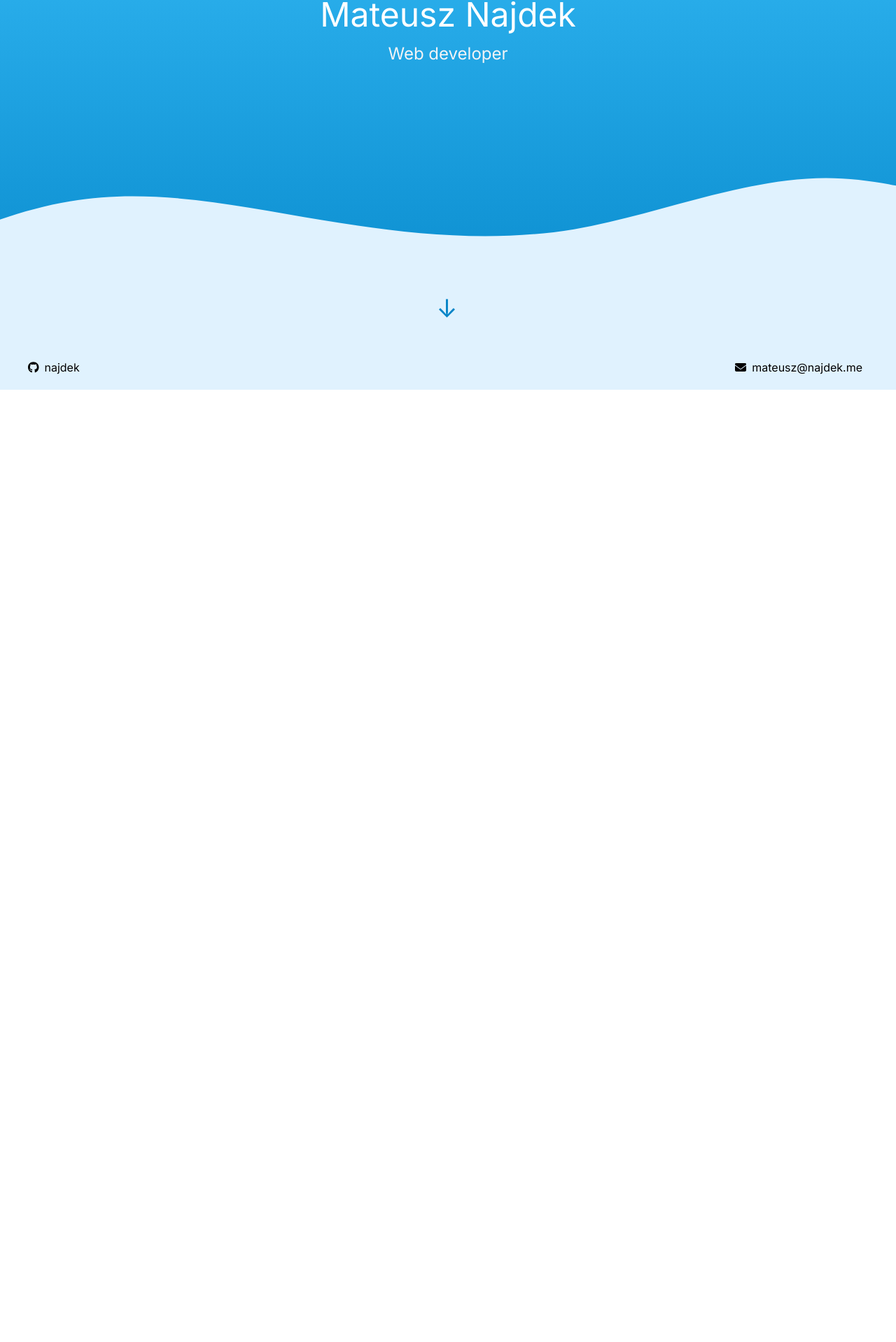
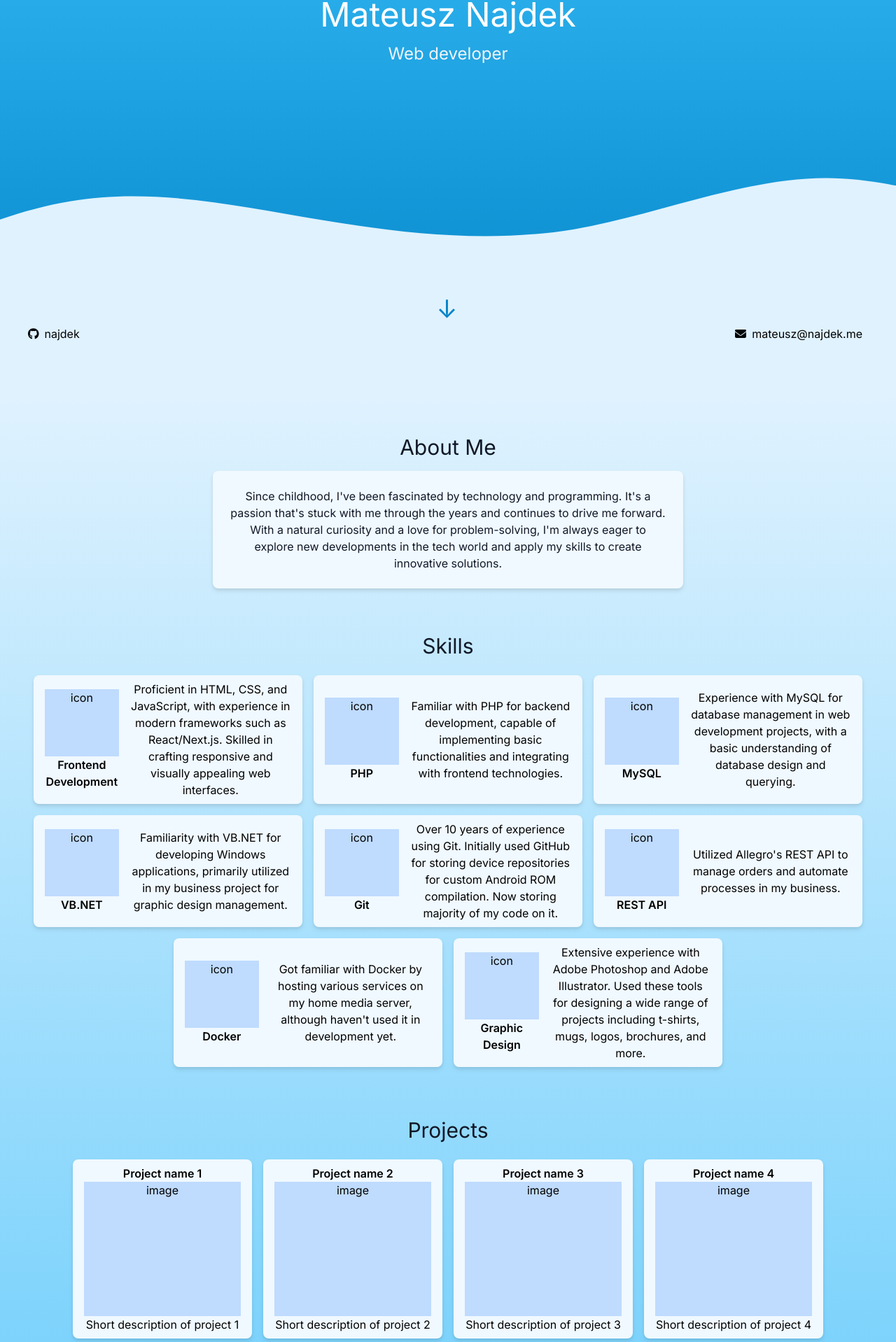
Before and after one commit to najdek/najdek-me, a Next.js app: page / in a window 1280 px wide. Shown: the part 243-2161 px from the top of the page at 70% size. Before the commit the page ends 800 px from the top, so only its background shows below. Built offline with nearby package versions, Linux system fonts and the light colour scheme.

Commit message:
Removed scroll snap, added fade animation to arrow

```diff
--- a/src/app/globals.css
+++ b/src/app/globals.css
@@ -10,3 +10,24 @@
 	40% {transform: translateY(-1.5rem);}
 	60% {transform: translateY(-.75rem);}
 }
+
+.fadeout-animation {
+	transition: all 0.5s ease-in-out 0s;
+	opacity: 0;
+}
+
+@keyframes fadeout {
+	from { opacity: 1; }
+	to { opacity: 0; }
+}
+
+
+.fadein-animation {
+	transition: all 0.5s ease-in-out 0s;
+	opacity: 1;
+}
+
+@keyframes fadein {
+	from { opacity: 0; }
+	to { opacity: 1; }
+}
--- a/src/app/page.tsx
+++ b/src/app/page.tsx
@@ -3,43 +3,55 @@ import { AboutMe } from "@/components/aboutme";
 import { NavbarFixed, NavbarHome } from "@/components/navbar";
 import { AllProjects } from "@/components/projects";
 import { AllSkills } from "@/components/skills";
-import { SyntheticEvent, useEffect, useRef, useState } from "react";
+import { useEffect, useRef, useState } from "react";
 
 export default function Home() {
   const [scrollPos, setScrollPos] = useState(0);
-  const handleScroll = (e: SyntheticEvent) => {
-    const target = e.target as HTMLElement;
-    let scrollPercent = Math.round(target.scrollTop / window.innerHeight * 100);
+  const [navbarHomeTop, setNavbarHomeTop] = useState(0);
+  const navbarHome = useRef<null | HTMLDivElement>(null);
+  const arrowBtn = useRef<null | HTMLDivElement>(null);
+  const bottomSection = useRef<null | HTMLDivElement>(null);
+
+  const handleScroll = () => {
+    let scrollPercent = Math.round(window.scrollY / window.innerHeight * 100);
     setScrollPos(scrollPercent);
-  }
-
-  const arrowBtn = useRef<null | HTMLDivElement>(null);
-
-  const handleArrowClick = () => {
-    if (arrowBtn.current) {
-      arrowBtn.current.scrollIntoView({ behavior: "smooth" });
+    if (navbarHome.current) {
+      setNavbarHomeTop(navbarHome.current.getBoundingClientRect().top)
     }
   }
 
+  const handleArrowClick = () => {
+    if (bottomSection.current) {
+      bottomSection.current.scrollIntoView({ behavior: "smooth", block: "start" });
+    }
+  }
+
+  useEffect(() => {
+    window.addEventListener("scroll", handleScroll);
+    return () => {
+      window.removeEventListener("scroll", handleScroll);
+    };
+  }, [])
+
   return (
     <main>
-      <div onScroll={handleScroll} className={`${scrollPos < 90 ? "snap-y" : "snap-none"} snap-mandatory overflow-y-scroll h-screen flex-grow z-0 bg-gradient-to-t from-sky-600 to-sky-400`}>
-        <section className="flex justify-between flex-col supports-[height:100cqh]:h-[100cqh] supports-[height:100svh]:h-[100svh] relative snap-always snap-center">
+      <div className={`h-screen flex-grow z-0 bg-gradient-to-t from-sky-600 to-sky-400`}>
+        <section className="flex justify-between flex-col supports-[height:100cqh]:h-[100cqh] supports-[height:100svh]:h-[100svh] relative">
           <div className="absolute z-1 -bottom-1 left-0 w-full min-h-[50vh] bg-top bg-cover" style={{ backgroundImage: `url('/waves-02.svg')` }}>
           </div>
-          <div ref={arrowBtn} className="absolute z-1 bottom-36 sm:bottom-24 lg:bottom-16 left-1/2 -translate-x-1/2 p-8 cursor-pointer" onClick={handleArrowClick}>
+          <div ref={arrowBtn} className={`absolute z-1 bottom-36 sm:bottom-24 lg:bottom-16 left-1/2 -translate-x-1/2 p-8 cursor-pointer ${scrollPos > 5 ? "fadeout-animation pointer-events-none" : "fadein-animation"}`} onClick={handleArrowClick}>
             <div className="bounce-animation">
-              <div className={`rotate-90 text-4xl text-sky-600 ${scrollPos > 5 ? "invisible" : "visible"}`}>{'->'}</div>
+              <div className={`rotate-90 text-4xl text-sky-600`}>{'->'}</div>
             </div>
           </div>
           <div className="flex flex-col mx-auto text-center pt-[30vh] relative">
             <h1 className="text-3xl md:text-5xl text-white">Mateusz Najdek</h1>
             <h2 className="text-l md:text-2xl mt-4 text-gray-100">Web developer</h2>
           </div>
-          <NavbarHome scrollPos={scrollPos} />
+          <NavbarHome passRef={navbarHome} navbarHomeTop={navbarHomeTop} />
         </section>
-        <section className="flex justify-between flex-col snap-start min-h-screen relative bg-gradient-to-b from-sky-100 to-sky-300">
-          <NavbarFixed scrollPos={scrollPos} />
+        <section ref={bottomSection} className="flex justify-between flex-col min-h-screen relative bg-gradient-to-b from-sky-100 to-sky-300">
+          <NavbarFixed navbarHomeTop={navbarHomeTop} />
           <div className="flex flex-col mx-auto mt-16 min-h-screen">
             <AboutMe />
             <AllSkills />
--- a/src/app/project/[id]/page.tsx
+++ b/src/app/project/[id]/page.tsx
@@ -4,10 +4,11 @@ import Link from "next/link";
 
 export default function ProjectPage({ params }: { params: { id: string } }) {
   const projectId = params.id;
+
   return (
     <div>
       <NavbarFixed />
-      <section className="flex justify-between flex-col snap-always snap-start min-h-screen relative bg-gradient-to-b from-sky-100 to-sky-300">
+      <section className="flex justify-between flex-col min-h-screen relative bg-gradient-to-b from-sky-100 to-sky-300">
         <div className="flex flex-col mx-auto mt-16 min-h-screen">
           <Link href="../#projects">{`<- Go Back`}</Link>
           {projectId}
--- a/src/components/navbar.tsx
+++ b/src/components/navbar.tsx
@@ -13,7 +13,7 @@ export function NavbarContent() {
 
 export function NavbarFixed(props: any) {
     return (
-        <div className={`fixed z-10 top-0 left-0 w-full rounded-b-2xl backdrop-blur-md bg-opacity-50 bg-sky-100 ${(props.scrollPos > 85 || props.scrollPos == undefined) ? "visible" : "invisible"}`}>
+        <div className={`fixed z-10 top-0 left-0 w-full rounded-b-2xl backdrop-blur-md bg-opacity-50 bg-sky-100 ${(props.navbarHomeTop < 0 || props.navbarHomeTop == undefined) ? "visible" : "invisible"}`}>
         <NavbarContent />
       </div>
     )
@@ -21,7 +21,7 @@ export function NavbarFixed(props: any) {
 
 export function NavbarHome(props: any) {
  return (
-    <div className={`z-10 ${props.scrollPos > 85 ? "invisible" : "visible"}`}>
+    <div ref={props.passRef} className={`z-10 ${props.navbarHomeTop < 0 ? "invisible" : "visible"} mb-12`}>
     <NavbarContent />
   </div>
  )
--- a/src/components/projects.tsx
+++ b/src/components/projects.tsx
@@ -4,7 +4,7 @@ import Link from "next/link";
 function Project(props: any) {
 
     return (
-        <Link href={`./project/${props.id}`} scroll={true} className="bg-sky-50 py-2 px-4 rounded-lg drop-shadow-md max-w-sm m-2">
+        <Link href={`./project/${props.id}`} className="dire bg-sky-50 py-2 px-4 rounded-lg drop-shadow-md m-2 w-[256px]">
             <div className="font-semibold">{props.name}</div>
             <div className="bg-blue-200 h-48">image</div>
             <div className="">{props.desc}</div>
@@ -20,7 +20,7 @@ export function AllProjects() {
         );
     });
     return (
-        <div id="projects" className="flex flex-col mx-auto text-center relative mt-16">
+        <div className="flex flex-col mx-auto text-center relative mt-16">
             <h1 className="text-3xl text-gray-900">Projects</h1>
             <div className="flex flex-wrap justify-center mt-4 container">
                 {out}
```
